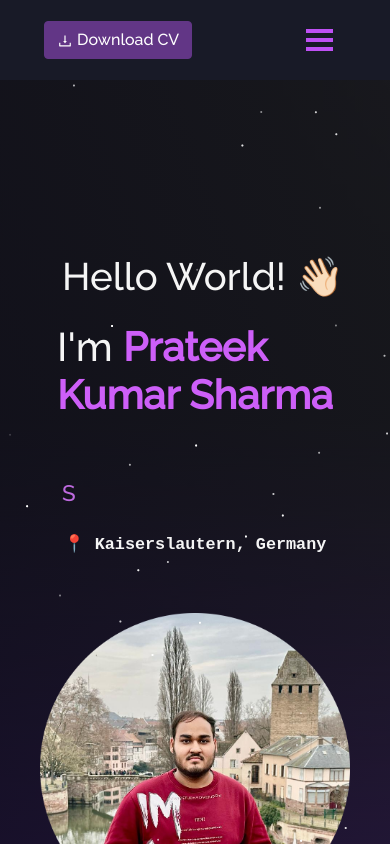
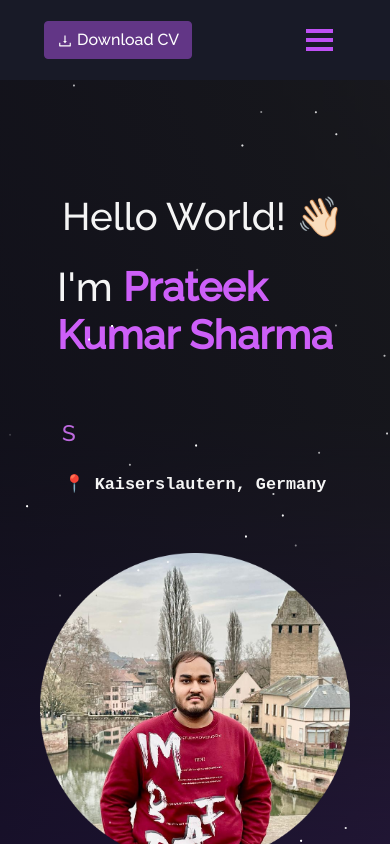
Before and after one commit to prateeksharma0112/Portfolio, a React (Create React App) app: page / in a window 390 px wide. Shown: the top 844 px of the page. Built offline with nearby package versions, Linux system fonts and the light colour scheme.

Commit message:
Fix: Navbar Responsive Issue

```diff
--- a/src/components/Navbar.js
+++ b/src/components/Navbar.js
@@ -57,6 +57,7 @@ function NavBar() {
           <span></span>
           <span></span>
         </Navbar.Toggle>
+
         <Navbar.Collapse id="responsive-navbar-nav">
           <Nav className="ms-auto" defaultActiveKey="#home">
             <Nav.Item>
@@ -97,6 +98,7 @@ function NavBar() {
                 Projects
               </Nav.Link>
             </Nav.Item>
+
             <Nav.Item>
               <Nav.Link
                 href="https://technojamz.blogspot.com/"
--- a/src/style.css
+++ b/src/style.css
@@ -177,7 +177,7 @@ button:focus {
 
 .navbar-nav .nav-item {
   position: relative;
-  margin-left: 20px;
+  margin-left: 8px;
 }
 
 .navbar-nav .nav-item a {
@@ -289,7 +289,7 @@ button:focus {
 }
 
 .home-header {
-  padding-top: 80px !important;
+  padding-top: 40px !important;
 }
 
 .home-section {
@@ -298,8 +298,8 @@ button:focus {
   background-image: var(--image-gradient), url(./Assets/home-bg.jpg);
   background-position: top center;
   background-repeat: no-repeat;
-  padding-bottom: 30px !important;
-  padding-top: 30px !important;
+  padding-bottom: 10px !important;
+  padding-top: 10px !important;
 }
 
 .home-content {
```
